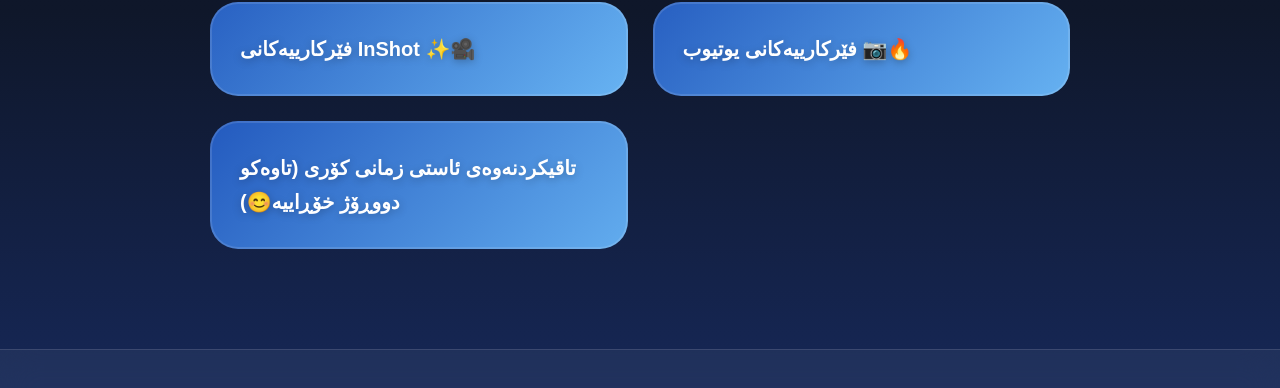
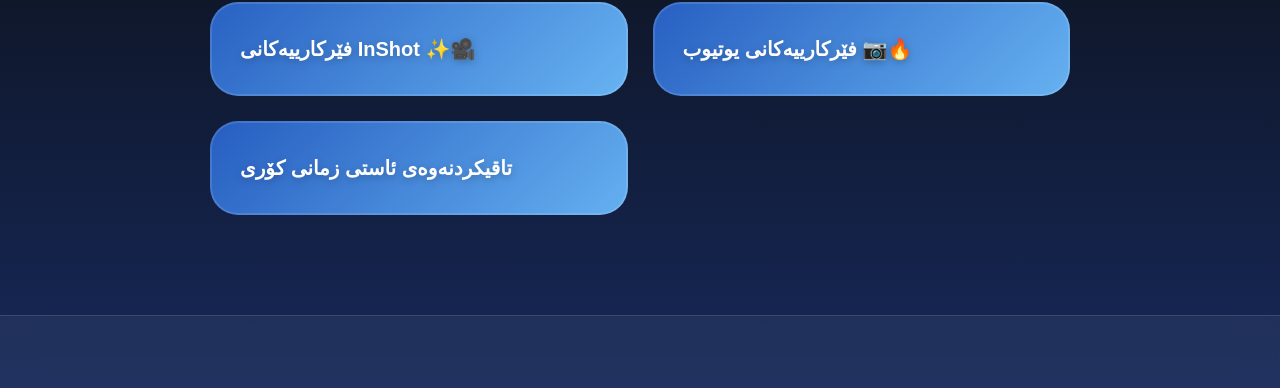
Before and after one commit to kangseojin93/Golden-boudoir, a plain HTML site: page index.html in a window 1280 px wide. Shown: the part 801-1189 px from the top of the page. Drawn offline with Linux system fonts and the light colour scheme.

Commit message:
Add files via upload

```diff
--- a/index.html
+++ b/index.html
@@ -88,7 +88,7 @@
     </a>
 
     <a href="test-2.html" class="card">
-        <h2>تاقیکردنەوەی ئاستی زمانی کۆری (تاوەکو دووڕۆژ خۆڕاییە😊)</h2>
+        <h2>تاقیکردنەوەی ئاستی زمانی کۆری </h2>
     </a>
 
 </section>
```
